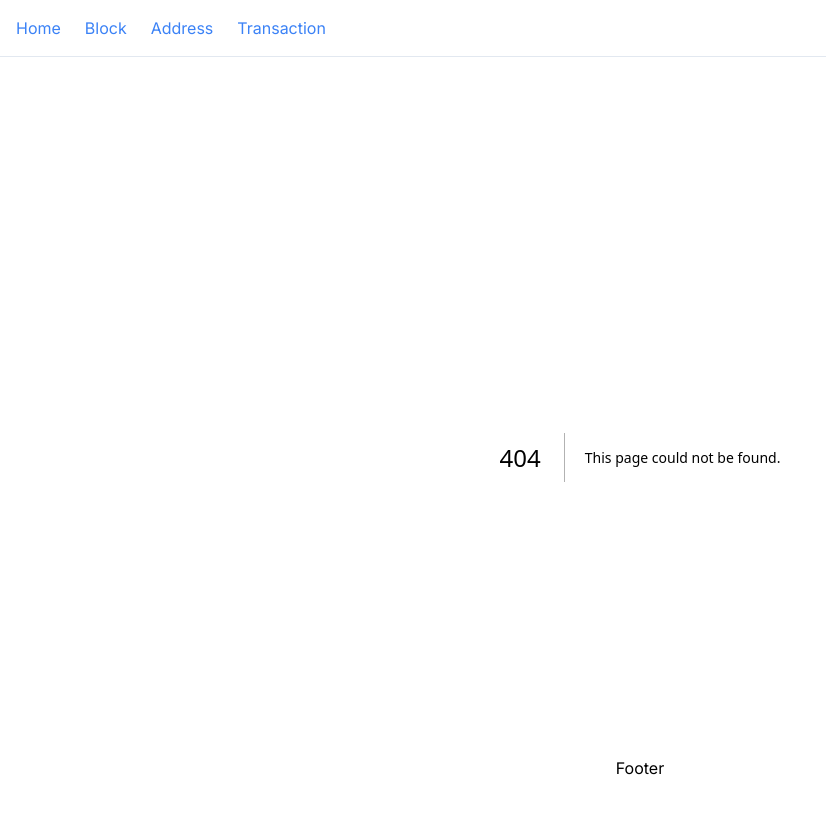
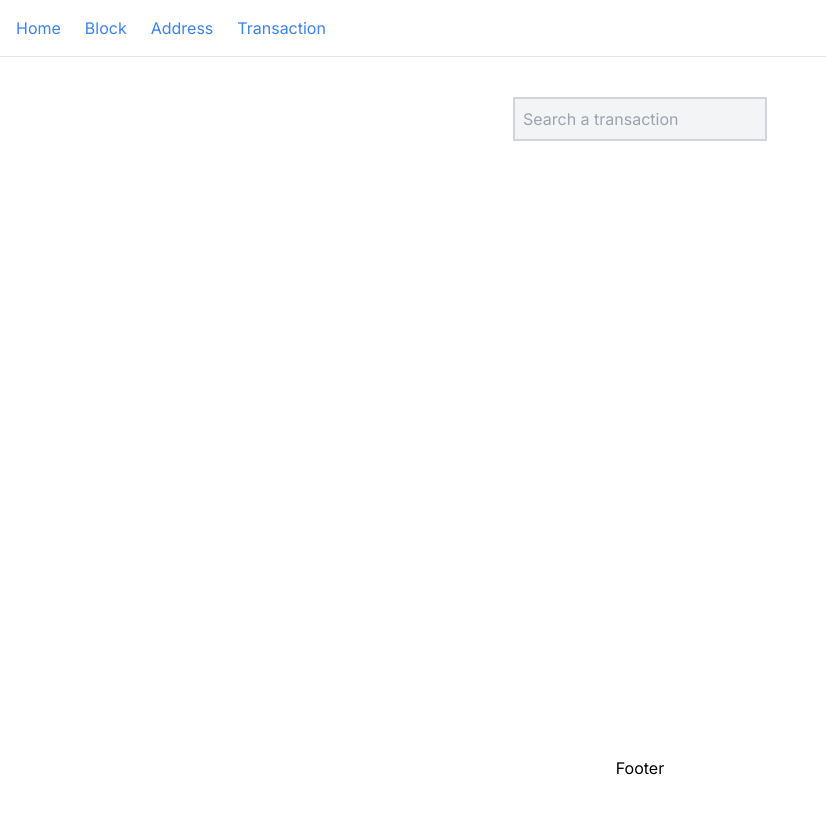
Before and after one commit to ThomasDos/AU3-BlockExplorer, a Next.js app: page /transaction in a window 1280 px wide. Before the commit this address had no page. Shown: the top 814 px of the page, without its empty margins (0-826 px from the left). Built offline with nearby package versions, Linux system fonts and the light colour scheme.

Commit message:
add transaction page, transaction hash slug page, refacto modal transaction

```diff
--- a/app/(components)/ModalTransaction.tsx
+++ b/app/(components)/ModalTransaction.tsx
@@ -1,7 +1,5 @@
 import { Link, Modal } from '@mui/material'
 import { TransactionResponse } from 'alchemy-sdk'
-import { useState } from 'react'
-import { alchemy } from '../(utils)/alchemy-client'
 import Dots from './ui/Dots'
 
 interface ModalTransactionProps {
@@ -10,16 +8,13 @@ interface ModalTransactionProps {
 }
 
 export default function ModalTransaction({ selectTransaction, handleClose }: ModalTransactionProps) {
-  const [transaction, setTransaction] = useState<null | TransactionResponse | undefined>(null)
-  alchemy.core.getTransaction(selectTransaction?.hash as string).then(setTransaction)
-
   return (
     <Modal open={!!selectTransaction} onClose={handleClose} className='flex justify-center items-center'>
       <div className='bg-white p-10'>
-        {transaction ? (
+        {selectTransaction ? (
           <>
-            <h2>{transaction.hash}</h2>
-            <Link href={`/transaction/${transaction.hash}`}>View the full transaction</Link>
+            <h2>{selectTransaction.hash}</h2>
+            <Link href={`/transaction/${selectTransaction.hash}`}>View the full transaction</Link>
           </>
         ) : (
           <Dots dotscolor='blue' />
--- a/app/transaction/[transactionHash]/page.tsx
+++ b/app/transaction/[transactionHash]/page.tsx
@@ -1,3 +1,17 @@
-export default function TransactionPage() {
-  return <div>TransactionPage</div>
+'use client'
+import { alchemy } from '@/app/(utils)/alchemy-client'
+import { TransactionResponse } from 'alchemy-sdk'
+import { useParams } from 'next/navigation'
+import { useState } from 'react'
+
+export default function TransactionHash() {
+  const params = useParams()
+  const { transactionHash } = params
+  const [transaction, setTransaction] = useState<null | TransactionResponse | undefined>(null)
+  alchemy.core.getTransaction(transactionHash as string).then(setTransaction)
+  return (
+    <div>
+      <h2>{transaction?.hash}</h2>
+    </div>
+  )
 }
--- /dev/null
+++ b/app/transaction/page.tsx
@@ -0,0 +1,23 @@
+'use client'
+import { FormEvent, useState } from 'react'
+
+export default function TransactionPage() {
+  const [transactionInput, setTransactionInput] = useState('')
+  const handleSubmit = (e: FormEvent<HTMLFormElement>) => {
+    e.preventDefault()
+    console.log(transactionInput)
+  }
+  return (
+    <div className='text-center p-10'>
+      <form onSubmit={handleSubmit}>
+        <input
+          type='text'
+          placeholder='Search a transaction'
+          value={transactionInput}
+          onChange={(e) => setTransactionInput(e.target.value)}
+          className='bg-gray-100 border-rounded border-2 border-gray-300 p-2'
+        />
+      </form>
+    </div>
+  )
+}
```
